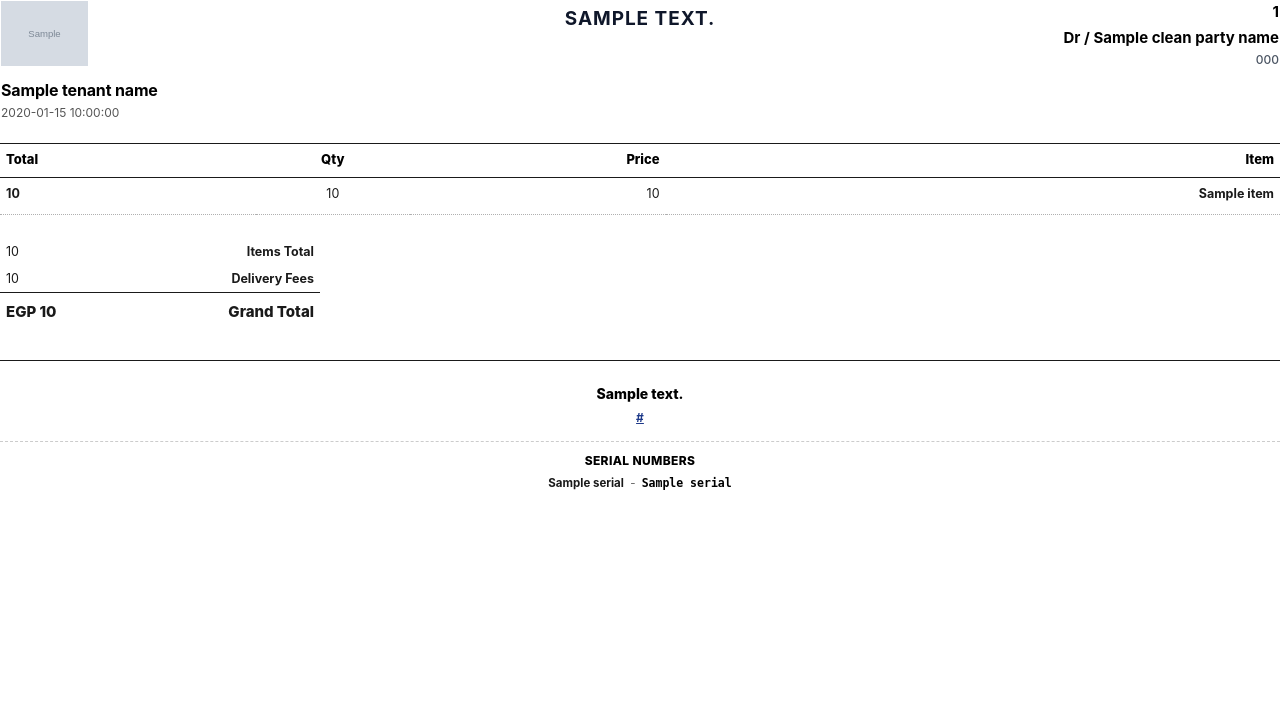
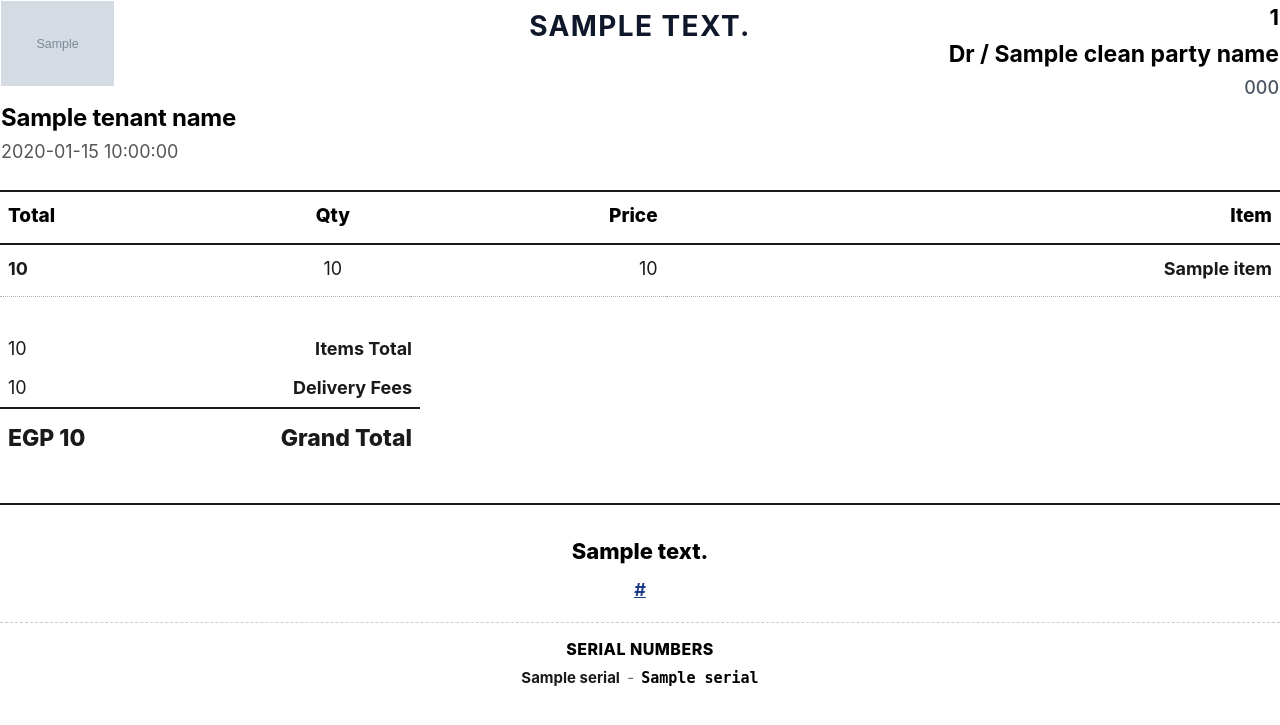
Before and after one commit to amerelfalwo/ERB_System, a Python web app: template app/templates/invoice_pdf.html in a window 1280 px wide. Shown: the top 725 px of the page. Run offline with Jinja, Linux system fonts and the light colour scheme; the template is opened without the code that fills it: most values are stand-ins (such as "Sample title", 1, 10 or a date in 2020); grey boxes marked "Sample" are stand-in pictures; some web fonts are replaced.

Commit message:
feat: add return invoice support, group PDF items by product name, and update PDF template styling

```diff
--- a/app/templates/invoice_pdf.html
+++ b/app/templates/invoice_pdf.html
@@ -34,7 +34,7 @@
       background-color: #ffffff;
       margin: 0;
       padding: 0;
-      font-size: 13px;
+      font-size: 20px;
       line-height: 1.5;
     }
 
@@ -47,7 +47,7 @@
     /* ── Header Section ─────────────────────────────────────────── */
     .header {
       width: 100%;
-      margin-bottom: 20px;
+      margin-bottom: 24px;
     }
 
     .header-table {
@@ -76,15 +76,15 @@
     }
 
     .tenant-logo {
-      max-height: 65px;
-      max-width: 160px;
+      max-height: 85px;
+      max-width: 200px;
       height: auto;
       width: auto;
       margin-bottom: 6px;
     }
 
     .tenant-name {
-      font-size: 16px;
+      font-size: 24px;
       font-weight: 700;
       color: #000000;
       margin: 0 0 2px 0;
@@ -92,13 +92,13 @@
     }
 
     .header-date {
-      font-size: 12px;
+      font-size: 18px;
       color: #555555;
       margin: 0;
     }
 
     .main-invoice-title {
-      font-size: 19px;
+      font-size: 28px;
       font-weight: 700;
       color: #0f172a;
       margin: 0;
@@ -112,14 +112,14 @@
     }
 
     .invoice-number {
-      font-size: 15px;
+      font-size: 22px;
       font-weight: 700;
       color: #000000;
       margin: 0 0 3px 0;
     }
 
     .party-name {
-      font-size: 15px;
+      font-size: 23px;
       font-weight: 700;
       color: #000000;
       margin: 0;
@@ -127,7 +127,7 @@
     }
 
     .party-phone {
-      font-size: 12px;
+      font-size: 18px;
       font-weight: 500;
       color: #4b5563;
       margin: 2px 0 0 0;
@@ -138,14 +138,14 @@
     .items-table {
       width: 100%;
       border-collapse: collapse;
-      margin-bottom: 12px;
+      margin-bottom: 16px;
     }
 
     .items-table th {
-      border-top: 1.5px solid #1a1a1a;
-      border-bottom: 1.5px solid #1a1a1a;
-      padding: 6px 6px 8px 6px;
-      font-size: 13px;
+      border-top: 2px solid #1a1a1a;
+      border-bottom: 2px solid #1a1a1a;
+      padding: 10px 8px 12px 8px;
+      font-size: 19px;
       font-weight: 800;
       color: #000000;
       white-space: nowrap;
@@ -158,9 +158,9 @@
     .col-item { text-align: right; width: 48%; }
 
     .items-table td {
-      padding: 7px 6px 10px 6px;
+      padding: 10px 8px 14px 8px;
       vertical-align: middle;
-      font-size: 12.5px;
+      font-size: 18px;
       color: #1a1a1a;
       line-height: 1.5;
     }
@@ -177,19 +177,19 @@
     /* ── Totals Section ─────────────────────────────────────────── */
     .totals-section {
       width: 100%;
-      margin-top: 12px;
-      margin-bottom: 12px;
+      margin-top: 16px;
+      margin-bottom: 16px;
       page-break-inside: avoid;
     }
 
     .totals-table {
-      width: 320px;
+      width: 420px;
       border-collapse: collapse;
     }
 
     .totals-table td {
-      padding: 4px 6px;
-      font-size: 12.5px;
+      padding: 6px 8px;
+      font-size: 18px;
       color: #1a1a1a;
     }
 
@@ -197,37 +197,37 @@
     .label-col { text-align: right; font-weight: 700; width: 45%; }
 
     .grand-total-row td {
-      font-size: 15px;
+      font-size: 23px;
       font-weight: 800;
-      padding-top: 8px;
-      padding-bottom: 8px;
-      border-top: 1.5px solid #1a1a1a;
+      padding-top: 12px;
+      padding-bottom: 12px;
+      border-top: 2px solid #1a1a1a;
     }
 
     /* ── Bottom Divider ─────────────────────────────────────────── */
     .divider-bottom {
       border: none;
-      border-top: 1.5px solid #1a1a1a;
-      margin: 16px 0 12px 0;
+      border-top: 2px solid #1a1a1a;
+      margin: 20px 0 16px 0;
     }
 
     /* ── Footer ─────────────────────────────────────────────────── */
     .footer-box {
       text-align: center;
-      margin-top: 10px;
+      margin-top: 14px;
       page-break-inside: avoid;
     }
 
     .thank-you-text {
-      font-size: 14px;
+      font-size: 22px;
       font-weight: 800;
       color: #000000;
-      margin: 0 0 4px 0;
+      margin: 0 0 6px 0;
     }
 
     .website-link {
       display: inline-block;
-      font-size: 12px;
+      font-size: 18px;
       font-weight: 700;
       color: #1e3a8a;
       text-decoration: underline;
@@ -236,18 +236,18 @@
 
     /* ── Serial Numbers Section (Absolute bottom) ───────────────── */
     .serial-section {
-      margin-top: 14px;
-      padding-top: 10px;
+      margin-top: 18px;
+      padding-top: 14px;
       border-top: 1px dashed #cccccc;
       text-align: center;
       page-break-inside: avoid;
     }
 
     .serial-header {
-      font-size: 12px;
+      font-size: 16px;
       font-weight: 800;
       color: #000000;
-      margin-bottom: 5px;
+      margin-bottom: 6px;
       text-transform: uppercase;
       letter-spacing: 0.03em;
     }
@@ -255,12 +255,12 @@
     .serial-list {
       display: flex;
       flex-direction: column;
-      gap: 3px;
+      gap: 4px;
       align-items: center;
     }
 
     .serial-item {
-      font-size: 11.5px;
+      font-size: 15px;
       color: #1a1a1a;
       direction: ltr;
     }
```
Also changed, not shown: app/services/invoice_service.py (+41 -0 lines), app/services/pdf_service.py (+28 -14 lines).
